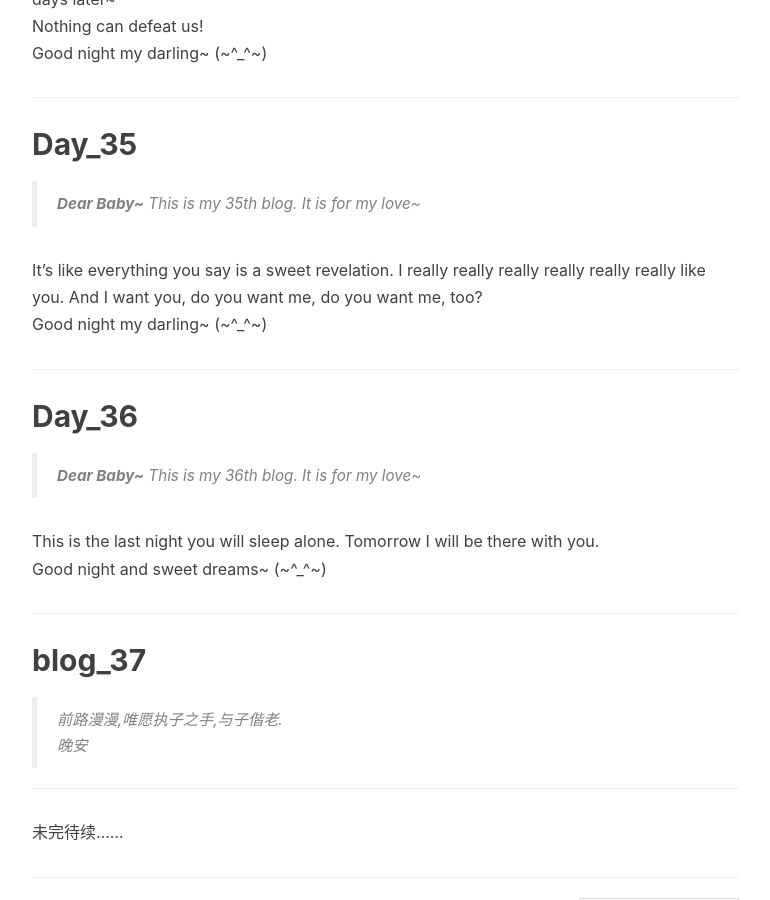
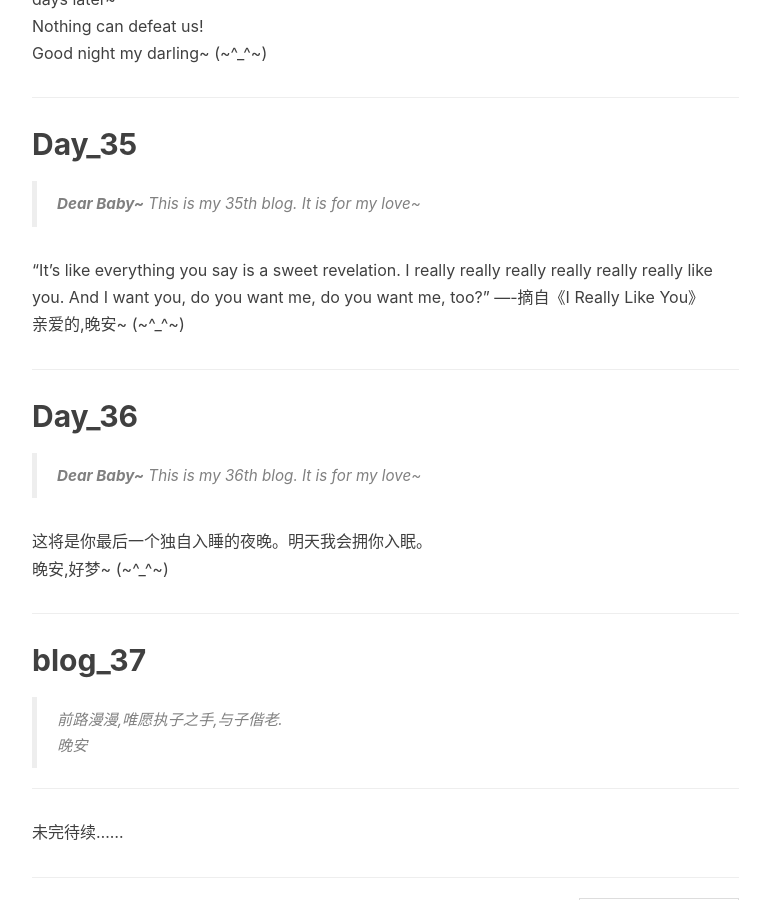
Before and after one commit to Big1ce/Big1ce.github.io, a Jekyll site: the page built from _posts/2019-08-16-good-night.markdown, in a window 1280 px wide and 900 px high, scrolled down 9862 px. Shown: the whole window, without its empty margins (233-1003 px from the left). Built offline with Jekyll 4.4.1, drawn with Linux system fonts in a browser that asks for light colours; nearby versions of some CDN libraries; comment, search, counter and statistics services are not loaded.

Commit message:
translate_all

```diff
--- a/_posts/2019-08-16-good-night.markdown
+++ b/_posts/2019-08-16-good-night.markdown
@@ -429,8 +429,8 @@ I love that feeling of being soft when you wrap your arms around me. And I can f
 
 > **Dear Baby~** This is my 35th blog. It is for my love~
 
-It's like everything you say is a sweet revelation. I really really really really really really like you. And I want you, do you want me, do you want me, too?
-<br>Good night my darling~ (~^_^~)
+"It's like everything you say is a sweet revelation. I really really really really really really like you. And I want you, do you want me, do you want me, too?"                                     ----摘自《I Really Like You》
+<br>亲爱的,晚安~ <!--Good night my darling~ --> (~^_^~)
 
 ---
 <p id = "Day_36"></p>
@@ -439,15 +439,17 @@ It's like everything you say is a sweet revelation. I really really really reall
 
 > **Dear Baby~** This is my 36th blog. It is for my love~
 
-This is the last night you will sleep alone. Tomorrow I will be there with you.
-<br>Good night and sweet dreams~ (~^_^~)
+这将是你最后一个独自入睡的夜晚。明天我会拥你入眠。
+<!--This is the last night you will sleep alone. Tomorrow I will be there with you.-->
+<br>晚安,好梦~ <!--Good night and sweet dreams~ -->(~^_^~)
 
 ---
 <p id = "Blog_37"></p>
 ## blog_37
 
 
-> 前路漫漫,唯愿执子之手,与子偕老. <br>晚安
+> 前路漫漫,唯愿执子之手,与子偕老.
+<br>晚安
 
 ---
 
```
